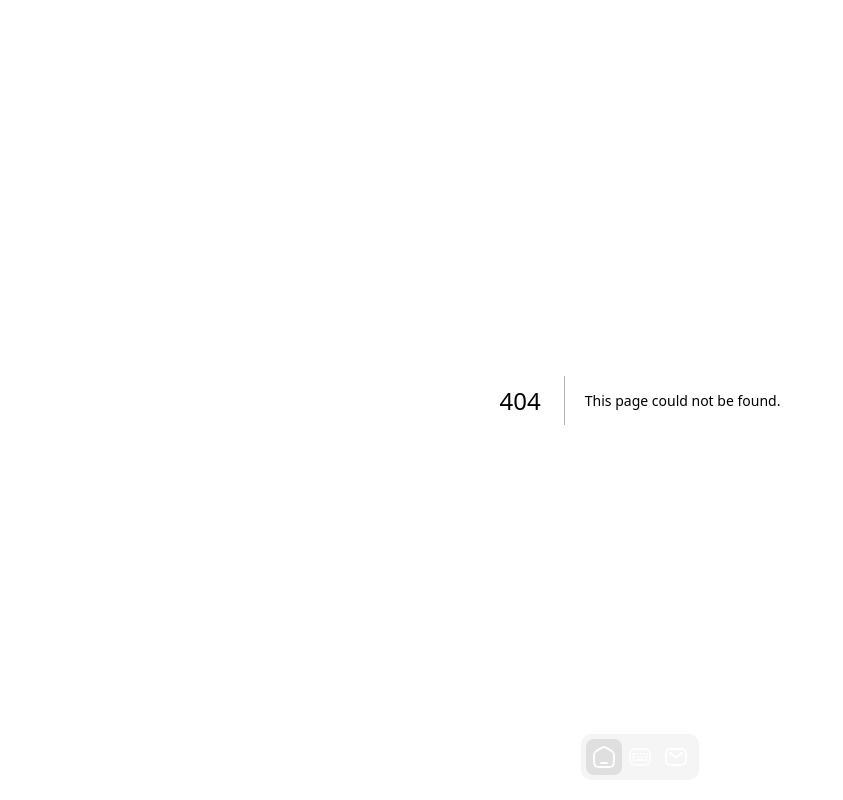
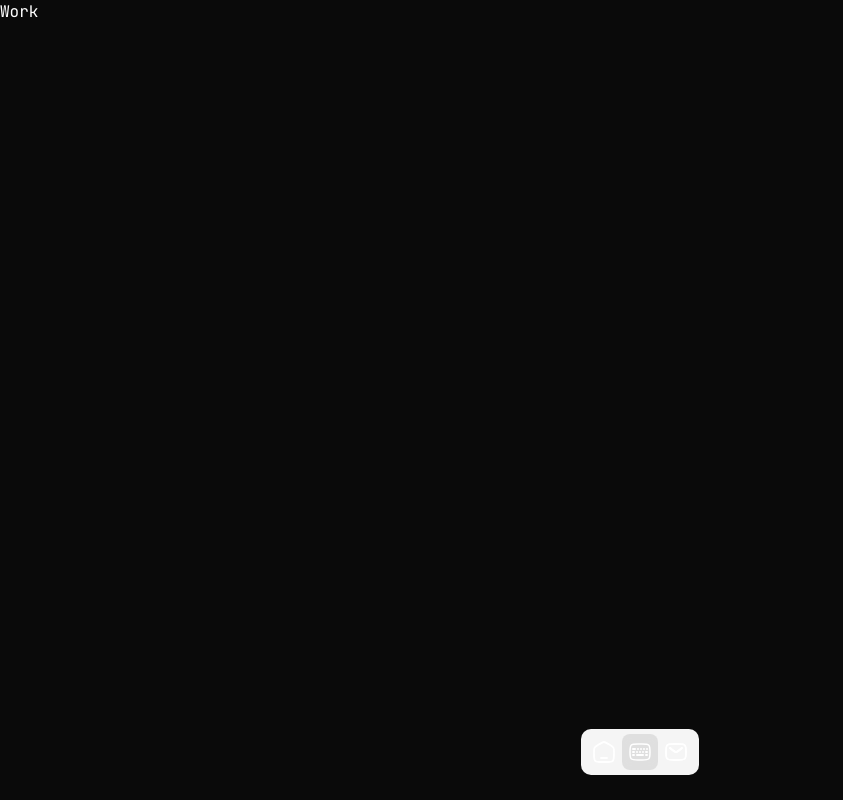
Before and after one commit to jaden416/stitch-customs, a Next.js app: page /work in a window 1280 px wide. Before the commit this address had no page. Shown: the whole page, without its empty margins (0-843 px from the left). Built offline with nearby package versions, Linux system fonts and the light colour scheme.

Commit message:
navigation

```diff
--- a/src/app/components/tabs/animated-tabs.tsx
+++ b/src/app/components/tabs/animated-tabs.tsx
@@ -1,83 +1,18 @@
 "use client";
 
-import { createContext, forwardRef, useContext } from "react";
-import * as TabsPrimitive from "@radix-ui/react-tabs";
-import { motion, MotionConfig } from "motion/react";
+import { motion } from "motion/react";
+import { usePathname } from "next/navigation";
 
-const transition = {
-  type: "spring",
-  stiffness: 170,
-  damping: 24,
-  mass: 1.2,
-};
+import Link, { LinkProps } from "next/link";
 
-// context start
-type NavContextType = {
+interface CustomLinkProps extends LinkProps {
   value: string;
-};
-
-const NavContext = createContext<NavContextType | undefined>(undefined);
-
-type NavProviderProps = {
-  children: React.ReactNode;
-  value: string;
-};
-
-function NavProvider({ children, value }: NavProviderProps) {
-  return (
-    <NavContext.Provider value={{ value }}>{children}</NavContext.Provider>
-  );
-}
-
-function useNav() {
-  const context = useContext(NavContext);
-  if (!context) {
-    throw new Error("useNav must be used within a NavProvider");
-  }
-  return context;
-}
-// context end
-
-interface TabsProps {
-  value: string;
-  onValueChange: (value: string) => void;
+  popover: boolean;
   children: React.ReactNode;
 }
-
-function Tabs({ value, onValueChange, children }: TabsProps) {
-  return (
-    <MotionConfig transition={transition}>
-      <NavProvider value={value}>
-        <TabsPrimitive.Root
-          value={value}
-          onValueChange={onValueChange}
-          className="relative"
-        >
-          {children}
-        </TabsPrimitive.Root>
-      </NavProvider>
-    </MotionConfig>
-  );
-}
-
-const TabsList = forwardRef<
-  React.ElementRef<typeof TabsPrimitive.List>,
-  React.ComponentPropsWithoutRef<typeof TabsPrimitive.List>
->(({ ...props }, ref) => (
-  <TabsPrimitive.List
-    ref={ref}
-    className="inline-flex w-full items-center justify-start overflow-hidden rounded-2xl bg-neutral-100 p-2 dark:bg-neutral-800"
-    {...props}
-  />
-));
-TabsList.displayName = TabsPrimitive.List.displayName;
-
-const TabsTrigger = forwardRef<
-  React.ElementRef<typeof TabsPrimitive.Trigger>,
-  React.ComponentPropsWithoutRef<typeof TabsPrimitive.Trigger>
->(({ children, ...props }, ref) => {
-  const { value } = useNav();
-  const isActive = value === props.value;
+const CustomLink = (props: CustomLinkProps) => {
+  const value = usePathname();
+  const isActive = value === props.value && !props.popover;
 
   return (
     <div className="relative">
@@ -88,16 +23,13 @@ const TabsTrigger = forwardRef<
           className="absolute inset-0 rounded-lg bg-[#a1a1a142] backdrop-blur-sm"
         />
       )}
-      <TabsPrimitive.Trigger
-        ref={ref}
+      <Link
+        href={props.href}
         className="z-100 relative flex h-[3.6rem] w-[3.6rem] cursor-pointer items-center justify-center"
-        {...props}
       >
-        {children}
-      </TabsPrimitive.Trigger>
+        {props.children}
+      </Link>
     </div>
   );
-});
-TabsTrigger.displayName = TabsPrimitive.Trigger.displayName;
-
-export { Tabs, TabsList, TabsTrigger };
+};
+export { CustomLink };
--- /dev/null
+++ b/src/app/components/tabs/popover.tsx
@@ -0,0 +1,94 @@
+import React from "react";
+import * as RadixPopover from "@radix-ui/react-popover";
+import { AnimatePresence, motion } from "motion/react";
+
+interface PopoverProps
+  extends React.ComponentPropsWithoutRef<typeof RadixPopover.Root> {
+  children: React.ReactNode;
+}
+
+const Popover = ({ children, ...props }: PopoverProps) => {
+  return <RadixPopover.Root {...props}>{children}</RadixPopover.Root>;
+};
+
+interface PopoverTriggerProps
+  extends React.ComponentPropsWithoutRef<typeof RadixPopover.Trigger> {
+  ref?: React.Ref<HTMLButtonElement>;
+  active: boolean;
+}
+
+const PopoverTrigger = ({ children, ref, ...props }: PopoverTriggerProps) => {
+  return (
+    <div className="relative">
+      {props.active && (
+        <motion.div
+          layoutId="active-tab-bg"
+          style={{ borderRadius: 8 }}
+          className="absolute inset-0 rounded-lg bg-[#a1a1a142] backdrop-blur-sm"
+        />
+      )}
+      <RadixPopover.Trigger
+        ref={ref}
+        {...props}
+        className="z-100 relative flex h-[3.6rem] w-[3.6rem] cursor-pointer items-center justify-center"
+      >
+        {children}
+      </RadixPopover.Trigger>
+    </div>
+  );
+};
+
+const PopoverAnchor = ({
+  children,
+  ...props
+}: React.ComponentPropsWithoutRef<typeof RadixPopover.Anchor>) => {
+  return <RadixPopover.Anchor {...props}>{children}</RadixPopover.Anchor>;
+};
+
+interface PopoverContentProps
+  extends React.ComponentPropsWithoutRef<typeof RadixPopover.Content> {
+  active: boolean;
+}
+
+const PopoverContent = ({ active }: PopoverContentProps) => {
+  const variants = {
+    initial: { scale: 0.95, y: 40, opacity: 0 },
+    animate: { scale: 1, y: 0, opacity: 1 },
+  };
+
+  const transition = {
+    type: "spring",
+    bounce: 0,
+    duration: 0.6,
+  };
+
+  return (
+    <AnimatePresence mode="wait">
+      {active && (
+        <RadixPopover.Content asChild forceMount sideOffset={10}>
+          <motion.div
+            variants={variants}
+            transition={transition}
+            initial="initial"
+            animate="animate"
+            className="bg-darkgrey shadow-shado flex w-[36rem] flex-col gap-y-[1.2rem] rounded-[1.6rem] px-[1.6rem] py-[2rem]"
+          >
+            <motion.div className="flex flex-col gap-y-[.8rem]">
+              <motion.p className="font-gmedium pr-[.8rem] text-[1.4rem] leading-[1.25] tracking-[.025em] text-white">
+                Stay in touch with{" "}
+                <motion.span className="bg-green-rgba font-bitmap rounded-[12px] px-[.6rem] py-[.4rem] text-[2rem] text-[#00DDA6]">
+                  stitch
+                </motion.span>
+              </motion.p>
+              <motion.p className="font-glight pr-[.8rem] text-[1.4rem] leading-[1.25] tracking-[.025em] text-[#B8B8B8]">
+                Contact me on Email:
+              </motion.p>
+            </motion.div>
+          </motion.div>
+        </RadixPopover.Content>
+      )}
+    </AnimatePresence>
+  );
+};
+
+export { Popover, PopoverTrigger, PopoverAnchor, PopoverContent };
--- a/src/app/components/tabs/tabs.tsx
+++ b/src/app/components/tabs/tabs.tsx
@@ -1,23 +1,59 @@
 "use client";
+import React from "react";
+import { CustomLink } from "./animated-tabs";
+import { Icons } from "../Icons";
+import { MotionConfig } from "motion/react";
+import {
+  Popover,
+  PopoverTrigger,
+  PopoverAnchor,
+  PopoverContent,
+} from "./popover";
 
-import { useState } from "react";
-import { Tabs, TabsList, TabsTrigger } from "./animated-tabs";
-import { Icons } from "../Icons";
+const transition = {
+  type: "spring",
+  stiffness: 170,
+  damping: 24,
+  mass: 1.2,
+};
+
 export function AnimatedTabs() {
-  const [value, setValue] = useState(tabs[0].value);
+  const [popoverContent, setPopoverContent] = React.useState<boolean>(false);
+
+  const handlePopoverContent = () => {
+    setPopoverContent(!popoverContent);
+  };
 
   return (
     <nav className="fixed bottom-0 left-1/2 z-50 flex w-full -translate-x-1/2 justify-center pb-[2rem]">
-      <Tabs value={value} onValueChange={setValue}>
-        <TabsList>
-          {tabs.map((tab, index) => (
-            <TabsTrigger key={index} value={tab.value}>
-              {tab.children}
-            </TabsTrigger>
-          ))}
-        </TabsList>
-        {/* <TabsContent /> */}
-      </Tabs>
+      <Popover open={popoverContent} onOpenChange={handlePopoverContent}>
+        <PopoverAnchor className="relative z-30 flex items-center gap-1.5 rounded-[1.2rem] bg-darkgrey p-2 shadow-shado">
+          <MotionConfig transition={transition}>
+            <div className="inline-flex w-full items-center justify-start overflow-hidden rounded-2xl bg-neutral-100 p-2 dark:bg-neutral-800">
+              {tabs.map((tab, index) => (
+                <CustomLink
+                  key={index}
+                  value={tab.value}
+                  href={tab.value}
+                  popover={false}
+                >
+                  {tab.children}
+                </CustomLink>
+              ))}
+              <PopoverTrigger active={popoverContent}>
+                <Icons.email
+                  className="z-50 h-[2.4rem] w-[2.4rem]"
+                  color="white"
+                />
+              </PopoverTrigger>
+              <PopoverContent
+                active={popoverContent}
+                sideOffset={10}
+              ></PopoverContent>
+            </div>
+          </MotionConfig>
+        </PopoverAnchor>
+      </Popover>
     </nav>
   );
 }
@@ -28,20 +64,13 @@ const tabs = [
     children: (
       <Icons.home className="z-50 h-[2.4rem] w-[2.4rem]" color="white" />
     ),
-    value: "frodo",
+    value: "/",
   },
   {
     label: "Sam Gamgee",
     children: (
       <Icons.keyboard className="z-50 h-[2.4rem] w-[2.4rem]" color="white" />
     ),
-    value: "sam",
-  },
-  {
-    label: "Merry",
-    children: (
-      <Icons.email className="z-50 h-[2.4rem] w-[2.4rem]" color="white" />
-    ),
-    value: "merry",
+    value: "/work",
   },
 ];
--- /dev/null
+++ b/src/app/work/page.tsx
@@ -0,0 +1,7 @@
+export default function Work() {
+  return (
+    <div className="">
+      <p className="">Work</p>
+    </div>
+  );
+}
```
